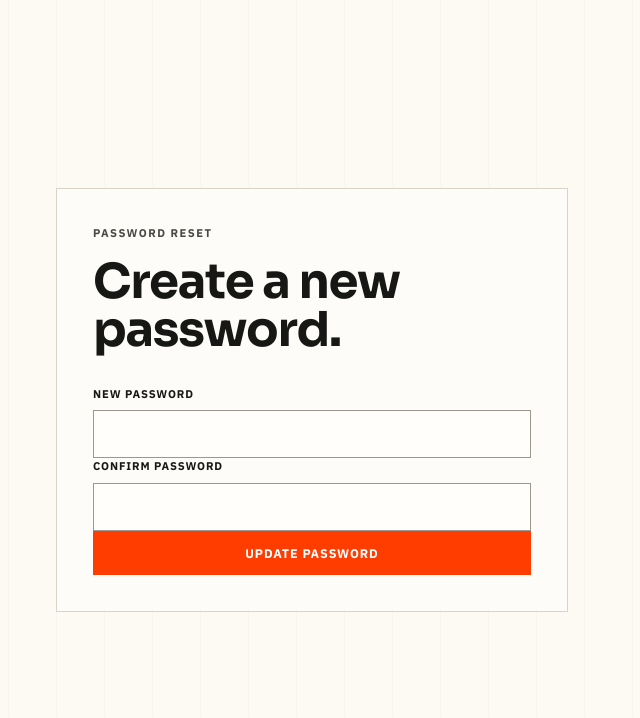
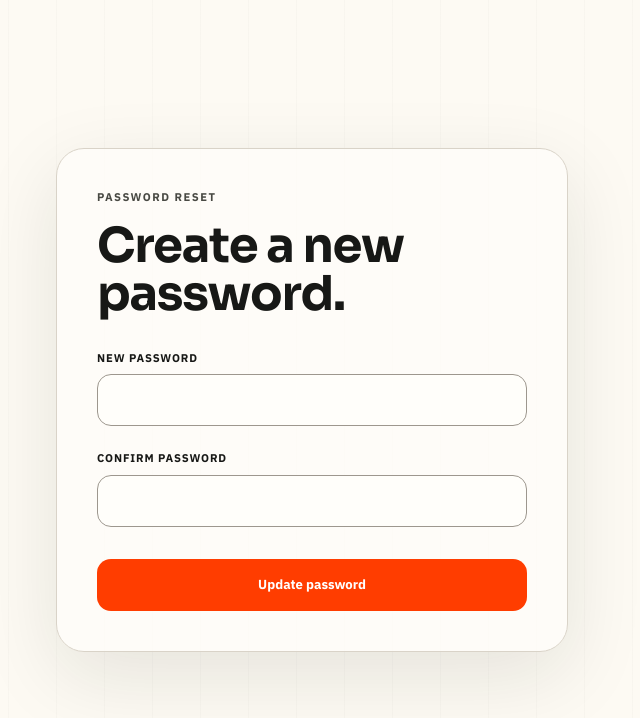
Before and after one commit to efe623/marginguard-preview, a Next.js app: page /reset-password in a window 1280 px wide. Shown: the top 718 px of the page, without its empty margins (328-968 px from the left). Built offline with nearby package versions, Linux system fonts and the light colour scheme; no server answers.

Commit message:
Add Google owner onboarding flow

```diff
--- /dev/null
+++ b/src/app/(auth)/google-onboarding/page.tsx
@@ -0,0 +1,30 @@
+import { redirect } from "next/navigation";
+import { ShieldCheck } from "lucide-react";
+import { GoogleOwnerForm } from "@/components/auth/google-owner-form";
+import { createClient } from "@/lib/supabase/server";
+import { createAdminClient } from "@/lib/supabase/admin";
+
+export const dynamic = "force-dynamic";
+
+export default async function GoogleOnboardingPage() {
+  const supabase = await createClient();
+  const { data: userData } = await supabase.auth.getUser();
+  const user = userData.user;
+  if (!user?.email) redirect("/sign-in");
+  const admin = createAdminClient();
+  const { data: membership } = await admin.from("business_memberships").select("id").eq("user_id", user.id).eq("status", "active").limit(1).maybeSingle();
+  if (membership) redirect("/dashboard");
+  const suggestedName = String(user.user_metadata?.full_name || user.user_metadata?.name || "");
+
+  return (
+    <main className="grid min-h-screen place-items-center px-5 py-10 sm:px-8">
+      <section className="card w-full max-w-2xl rounded-[28px] p-7 shadow-[0_24px_80px_rgba(15,28,24,0.10)] sm:p-10">
+        <ShieldCheck size={28} className="text-[var(--signal)]" />
+        <p className="eyebrow mt-6">New Google account</p>
+        <h1 className="font-display mt-3 text-4xl font-bold tracking-tight sm:text-5xl">Finish your UnitPulse setup.</h1>
+        <p className="quiet mt-4 max-w-xl leading-7">We couldn’t find a UnitPulse workspace for this Gmail address. Add the business details below; your Google sign-in will stay connected automatically.</p>
+        <GoogleOwnerForm email={user.email} suggestedName={suggestedName} />
+      </section>
+    </main>
+  );
+}
--- a/src/app/(auth)/reset-password/page.tsx
+++ b/src/app/(auth)/reset-password/page.tsx
@@ -8,14 +8,14 @@ export default async function ResetPasswordPage({
   const { error } = await searchParams;
   return (
     <main className="grid min-h-screen place-items-center p-8">
-      <div className="card w-full max-w-lg p-9">
+      <div className="card w-full max-w-lg rounded-[28px] p-8 shadow-[0_24px_80px_rgba(15,28,24,0.10)] sm:p-10">
         <p className="eyebrow">Password reset</p>
         <h1 className="font-display mt-4 text-5xl font-bold tracking-tight">Create a new password.</h1>
-        <form action={updatePassword} className="mt-8 space-y-5">
-          <label><span className="field-label">New password</span><input className="input" name="password" type="password" minLength={12} required /></label>
-          <label><span className="field-label">Confirm password</span><input className="input" name="confirmation" type="password" minLength={12} required /></label>
-          {error ? <p className="text-sm text-[var(--danger)]">{error}</p> : null}
-          <button className="button button-primary w-full" type="submit">Update password</button>
+        <form action={updatePassword} className="mt-8 grid gap-6">
+          <label><span className="field-label">New password</span><input className="auth-input" name="password" type="password" autoComplete="new-password" minLength={12} required /></label>
+          <label><span className="field-label">Confirm password</span><input className="auth-input" name="confirmation" type="password" autoComplete="new-password" minLength={12} required /></label>
+          {error ? <p className="rounded-xl border border-[var(--danger)] bg-[#fff5f3] p-3 text-sm text-[var(--danger)]">{error}</p> : null}
+          <button className="auth-button auth-button-primary mt-2 w-full" type="submit">Update password</button>
         </form>
       </div>
     </main>
--- a/src/app/api/auth/callback/route.ts
+++ b/src/app/api/auth/callback/route.ts
@@ -78,8 +78,7 @@ export async function GET(request: Request) {
     .limit(1)
     .maybeSingle();
   if (!membership) {
-    await supabase.auth.signOut();
-    return NextResponse.redirect(new URL("/sign-in?error=not_member", request.url));
+    return NextResponse.redirect(new URL("/google-onboarding", request.url));
   }
   return NextResponse.redirect(new URL(next, request.url));
 }
--- /dev/null
+++ b/src/components/auth/google-owner-form.tsx
@@ -0,0 +1,33 @@
+"use client";
+
+import { useActionState } from "react";
+import { createGoogleOwner } from "@/features/auth/actions";
+
+export function GoogleOwnerForm({ email, suggestedName }: { email: string; suggestedName: string }) {
+  const [state, action, pending] = useActionState(createGoogleOwner, {});
+  return (
+    <form action={action} className="mt-8 space-y-6">
+      <div className="rounded-2xl border border-[var(--line)] bg-[var(--paper-deep)] p-4">
+        <p className="eyebrow">Google account connected</p>
+        <p className="mt-2 text-sm font-semibold">{email}</p>
+      </div>
+      <label className="block">
+        <span className="field-label">Your name</span>
+        <input className="auth-input" name="displayName" autoComplete="name" defaultValue={suggestedName} required />
+      </label>
+      <div className="border-t border-[var(--line)] pt-6">
+        <p className="eyebrow">Business workspace</p>
+        <div className="mt-4 grid gap-5 sm:grid-cols-2">
+          <label><span className="field-label">Business name</span><input className="auth-input" name="businessName" autoComplete="organization" required /></label>
+          <label><span className="field-label">Business type</span><input className="auth-input" name="businessType" placeholder="e.g. Contracting" required /></label>
+          <label><span className="field-label">Currency</span><select className="auth-input" name="currency" defaultValue="AED"><option value="AED">AED — UAE dirham</option><option value="USD">USD — US dollar</option><option value="EUR">EUR — Euro</option><option value="GBP">GBP — British pound</option></select></label>
+          <label><span className="field-label">Country code</span><input className="auth-input" name="countryCode" defaultValue="AE" maxLength={2} pattern="[A-Za-z]{2}" required /></label>
+          <label className="sm:col-span-2"><span className="field-label">Timezone</span><input className="auth-input" name="timezone" defaultValue="Asia/Dubai" required /></label>
+        </div>
+      </div>
+      {state.error ? <p role="alert" className="rounded-xl border border-[var(--danger)] bg-[#fff5f3] p-3 text-sm text-[var(--danger)]">{state.error}</p> : null}
+      <button className="auth-button auth-button-primary w-full" disabled={pending}>{pending ? "Creating your workspace…" : "Create owner workspace"}</button>
+      <p className="quiet text-center text-xs">No password is needed. Google is already connected to this account.</p>
+    </form>
+  );
+}
--- a/src/features/auth/actions.ts
+++ b/src/features/auth/actions.ts
@@ -257,6 +257,63 @@ export async function completeOwnerProfile(
   redirect("/dashboard");
 }
 
+const googleOwnerSchema = z.object({
+  displayName: z.string().trim().min(2).max(100),
+  businessName: z.string().trim().min(2).max(160),
+  businessType: z.string().trim().min(2).max(120),
+  currency: z.string().regex(/^[A-Z]{3}$/),
+  countryCode: z.string().trim().toUpperCase().regex(/^[A-Z]{2}$/),
+  timezone: z.string().trim().min(1).max(120)
+});
+
+export async function createGoogleOwner(
+  _state: AuthState,
+  formData: FormData
+): Promise<AuthState> {
+  const parsed = googleOwnerSchema.safeParse({
+    displayName: formData.get("displayName"),
+    businessName: formData.get("businessName"),
+    businessType: formData.get("businessType"),
+    currency: formData.get("currency"),
+    countryCode: formData.get("countryCode"),
+    timezone: formData.get("timezone")
+  });
+  if (!parsed.success) return { error: parsed.error.issues[0]?.message ?? "Check your details." };
+
+  const supabase = await createClient();
+  const { data: userData } = await supabase.auth.getUser();
+  const user = userData.user;
+  if (!user?.email || !user.identities?.some((identity) => identity.provider === "google")) {
+    return { error: "Sign in with Google before creating this workspace." };
+  }
+
+  const admin = createAdminClient();
+  const { data: existingMembership } = await admin.from("business_memberships").select("id").eq("user_id", user.id).eq("status", "active").limit(1).maybeSingle();
+  if (existingMembership) redirect("/dashboard");
+
+  const { data: business, error: businessError } = await admin.from("businesses").insert({
+    name: parsed.data.businessName,
+    business_type: parsed.data.businessType,
+    currency: parsed.data.currency,
+    timezone: parsed.data.timezone,
+    country_code: parsed.data.countryCode
+  }).select("id").single();
+  if (businessError || !business) return { error: "The business workspace could not be created." };
+
+  const [membership, profile, authUser] = await Promise.all([
+    admin.from("business_memberships").insert({ business_id: business.id, user_id: user.id, role: "owner", status: "active", joined_at: new Date().toISOString() }),
+    admin.from("profiles").upsert({ user_id: user.id, display_name: parsed.data.displayName, timezone: parsed.data.timezone }),
+    admin.auth.admin.updateUserById(user.id, { user_metadata: { ...user.user_metadata, full_name: parsed.data.displayName, unitpulse_profile_complete: true } })
+  ]);
+  if (membership.error || profile.error || authUser.error) {
+    await admin.from("businesses").delete().eq("id", business.id);
+    return { error: "Owner setup could not be completed safely." };
+  }
+
+  revalidatePath("/", "layout");
+  redirect("/mfa?next=/dashboard");
+}
+
 export async function signOut() {
   if (isSupabaseConfigured) {
     const supabase = await createClient();
--- a/src/lib/supabase/proxy.ts
+++ b/src/lib/supabase/proxy.ts
@@ -7,6 +7,7 @@ const publicPaths = [
   "/sign-up",
   "/forgot-password",
   "/reset-password",
+  "/google-onboarding",
   "/mfa",
   "/recovery",
   "/accept-invitation",
```
